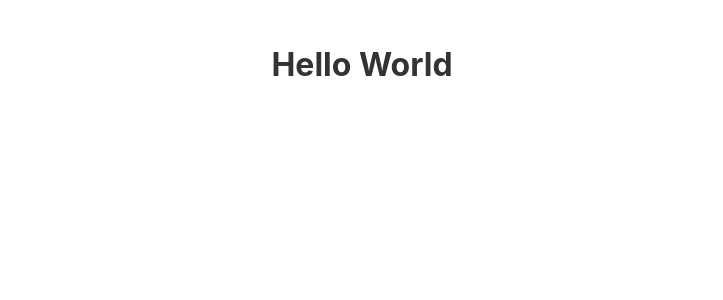
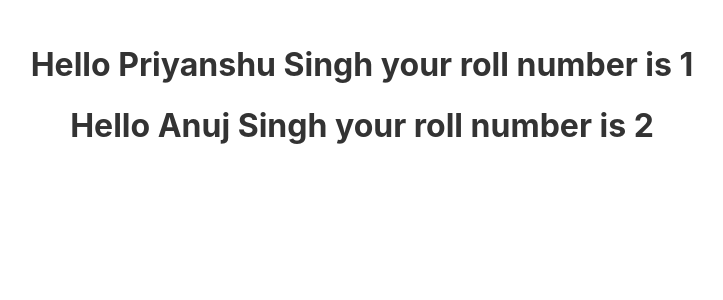
Before and after one commit to CHEEMS-1206/svelte-sveltekit, a Svelte app in the folder svelte-tutorial/: page / in a window 1280 px wide. Shown: the top 300 px of the page, without its empty margins (278-1001 px from the left). Built offline with nearby package versions, Linux system fonts and the light colour scheme.

Commit message:
props in svelte

```diff
--- a/svelte-tutorial/src/App.svelte
+++ b/svelte-tutorial/src/App.svelte
@@ -1,10 +1,18 @@
 <script>
 	// importing components
 	import Greet from "./components/Greet.svelte";
+
+	// defining values for components to use
+	const users = [
+		{firstName : "Priyanshu", lastName : "Singh"},
+		{firstName : "Anuj", lastName : "Singh"}
+	]
 </script>
 
 <main>
-	<Greet />
+	{#each users as user, index}
+		<Greet name={user.firstName + " " + user.lastName} rollNum={index+1} />
+	{/each}
 </main>
 
 <style>
--- a/svelte-tutorial/src/components/Greet.svelte
+++ b/svelte-tutorial/src/components/Greet.svelte
@@ -1,8 +1,9 @@
 <script>
-
+    // export props name from child component and bind them in content
+    export let name, rollNum
 </script>
 <main>
-    <h1>Hello World</h1>
+    <h1>Hello {name} your roll number is {rollNum}</h1>
 </main>
 <style>
 
```
Also changed, not shown: 1 other file (tests, documents, lock files or other folders).
